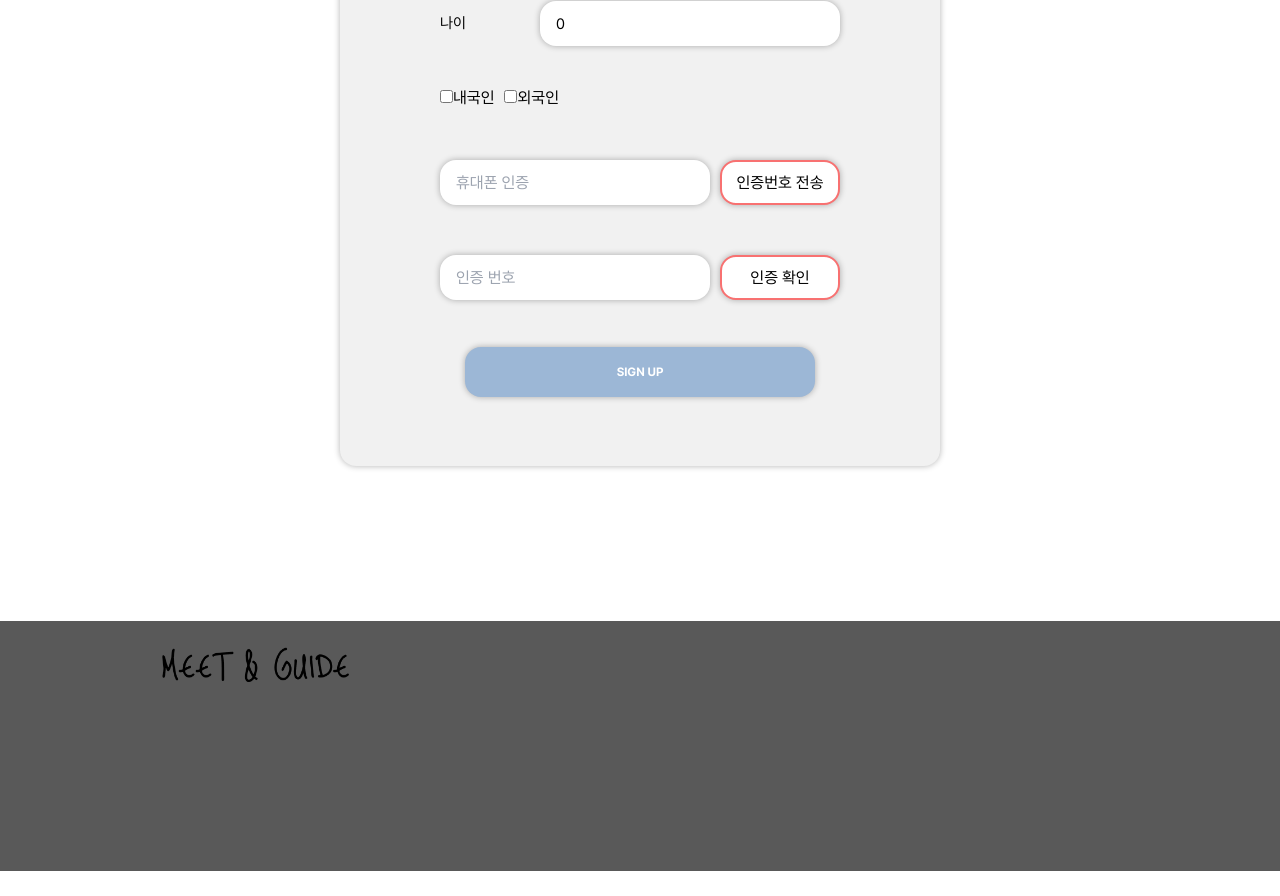
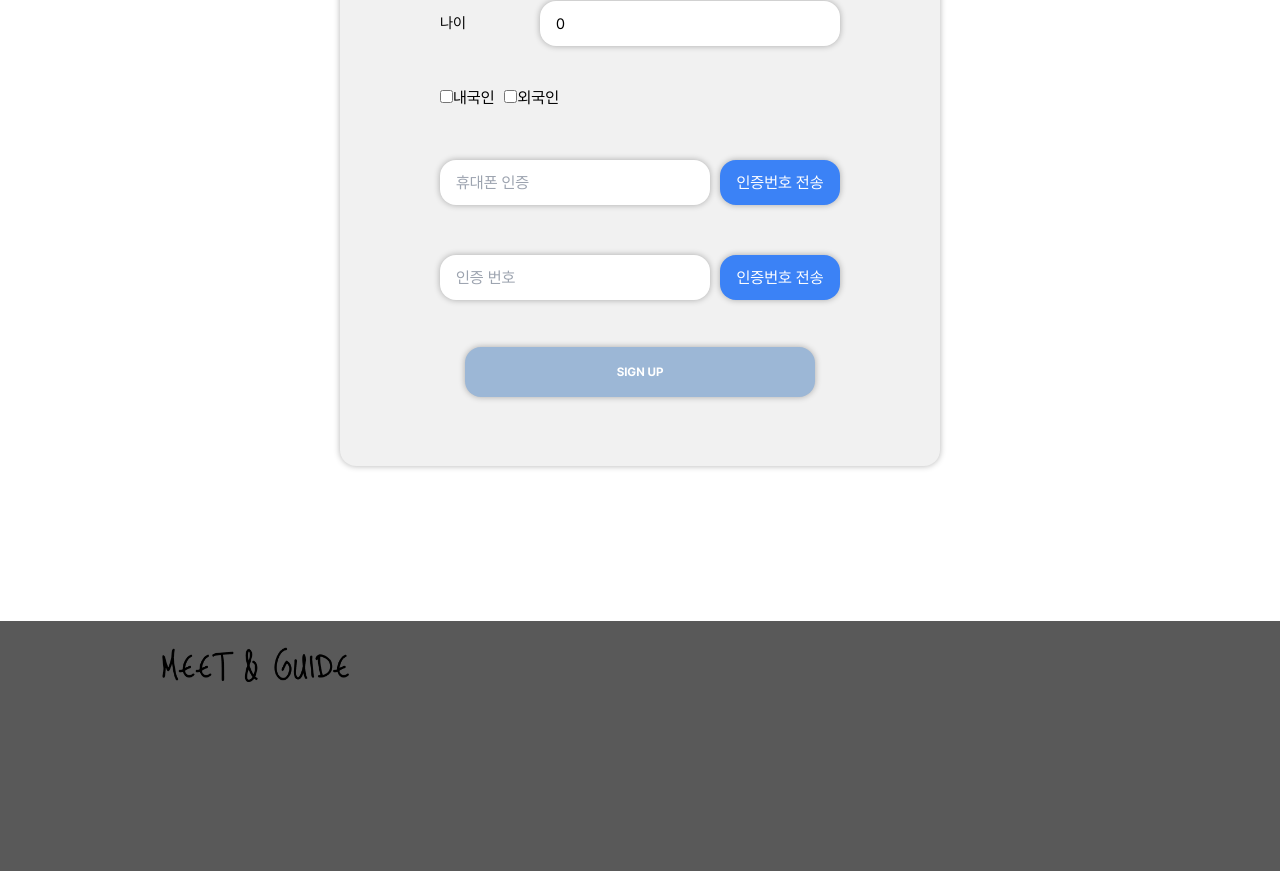
Before and after one commit to lha0/meetandguide-frontend, a React (Create React App) app: page /userSignUp in a window 1280 px wide. Shown: the part 837-1733 px from the top of the page. Built offline with nearby package versions, Linux system fonts and the light colour scheme.

Commit message:
Feat: 인증 여부에 따른 버튼 변환 및 회원가입 차단
- 인증 성공 시 버튼 변환 및 인증번호 확인 버튼 비활성화
- 아이디, 비밀번호, 휴대폰 인증 안되었을 시 회원가입 차단 기능 구현

```diff
--- a/src/pages/signUp/GuideSignUp.jsx
+++ b/src/pages/signUp/GuideSignUp.jsx
@@ -21,6 +21,8 @@ export default function GuideSignUp() {
   });
   const [phoneNumber, setPhoneNumber] = useState("");
   const [verifyNum, setVerifyNum] = useState("");
+  const [isSMSSent, setIsSMSSent] = useState(false);
+  const [isVerified, setIsVerified] = useState(false);
 
   const handleChange = async (e) => {
     const { id, type, checked, value } = e.target;
@@ -81,6 +83,9 @@ export default function GuideSignUp() {
   };
 
   const handleSignUpBtn = () => {
+    if (!isVerified || values.username == "" || values.password == "") {
+      alert("작성되지 않은 필드가 있습니다.");
+    } else {
       guideSignup(values)
         .then((response) => {
           alert("회원가입 성공 \n 로그인 화면으로 이동합니다.");
@@ -90,13 +95,14 @@ export default function GuideSignUp() {
           alert("회원가입 실패");
           console.log("guide signup fails ", error);
         });
+    }
   };
 
   const handleSendSMS = async (e) => {
     sendAuthSMS(phoneNumber)
       .then((response) => {
-        console.log(response);
         alert("인증번호 발송 성공");
+        setIsSMSSent(true);
       })
       .catch((error) => console.log("인증번호 발송 실패", error));
   };
@@ -109,8 +115,8 @@ export default function GuideSignUp() {
   const handleVerifyNum = async (e) => {
     verifyPhoneNum(verifyObject)
       .then((response) => {
-        console.log(response);
         alert("인증 성공");
+        setIsVerified(true);
       })
       .catch((error) => console.log("인증번호 인증 실패", error));
   };
@@ -124,6 +130,8 @@ export default function GuideSignUp() {
     displayFormattedPhoneNumber,
     handleSendSMS,
     handleVerifyNum,
+    isSMSSent,
+    isVerified,
   };
   return <GuideSignUpView {...props} />;
 }
--- a/src/pages/signUp/GuideSignUpView.jsx
+++ b/src/pages/signUp/GuideSignUpView.jsx
@@ -7,6 +7,8 @@ export default function GuideSignUpView({
   displayFormattedPhoneNumber,
   handleSendSMS,
   handleVerifyNum,
+  isSMSSent,
+  isVerified,
 }) {
   return (
     <section className="w-[600px] mt-[100px] mb-[130px] flex flex-col justify-center items-center rounded-2xl shadow-button bg-[#F1F1F1]">
@@ -99,11 +101,12 @@ export default function GuideSignUpView({
           />
 
           <button
-            className="w-[120px] h-[45px] px-2 py-1
-          bg-white border-2 border-red-400 text-black rounded-2xl shadow-button"
+            className={`w-[120px] h-[45px] px-2 py-1 ${
+              isSMSSent ? "bg-gray" : "bg-blue-500"
+            } text-white rounded-2xl shadow-button`}
             onClick={handleSendSMS}
           >
-            인증번호 전송
+            {isSMSSent ? "다시 보내기" : "인증번호 전송"}
           </button>
         </div>
 
@@ -118,11 +121,13 @@ export default function GuideSignUpView({
           />
 
           <button
-            className="w-[120px] h-[45px] px-2 py-1
-          bg-white border-2 border-red-400 text-black rounded-2xl shadow-button"
             onClick={handleVerifyNum}
+            disabled={isVerified}
+            className={`w-[120px] h-[45px] px-2 py-1 ${
+              isVerified ? "bg-gray" : " bg-blue-500"
+            } text-white rounded-2xl shadow-button`}
           >
-            인증 확인
+            {isVerified ? "인증 완료" : "인증번호 전송"}
           </button>
         </div>
       </div>
--- a/src/pages/signUp/UserSignUp.jsx
+++ b/src/pages/signUp/UserSignUp.jsx
@@ -16,6 +16,8 @@ export default function UserSignUp() {
 
   const [phoneNumber, setPhoneNumber] = useState("");
   const [verifyNum, setVerifyNum] = useState("");
+  const [isSMSSent, setIsSMSSent] = useState(false);
+  const [isVerified, setIsVerified] = useState(false);
 
   const handleChange = async (e) => {
     const { id, type, value } = e.target;
@@ -55,6 +57,9 @@ export default function UserSignUp() {
   };
 
   const handleSignUpBtn = async (e) => {
+    if (!isVerified || values.username == "" || values.password == "") {
+      alert("작성되지 않은 필드가 있습니다.");
+    } else {
       userSignup(values)
         .then((response) => {
           alert("회원가입 성공 \n 로그인 화면으로 이동합니다.");
@@ -64,12 +69,14 @@ export default function UserSignUp() {
           alert("회원가입 실패");
           console.log("user signup fails ", error);
         });
+    }
   };
 
   const handleSendSMS = async (e) => {
     sendAuthSMS(phoneNumber)
       .then((response) => {
         alert("인증번호 발송 성공");
+        setIsSMSSent(true);
       })
       .catch((error) => console.log("인증번호 발송 실패", error));
   };
@@ -82,6 +89,7 @@ export default function UserSignUp() {
     verifyPhoneNum(verifyObject)
       .then((response) => {
         alert("인증 성공");
+        setIsVerified(true);
       })
       .catch((error) => console.log("인증번호 인증 실패", error));
   };
@@ -95,6 +103,8 @@ export default function UserSignUp() {
     displayFormattedPhoneNumber,
     handleSendSMS,
     handleVerifyNum,
+    isSMSSent,
+    isVerified,
   };
 
   return <UserSignUpView {...props} />;
--- a/src/pages/signUp/UserSignUpView.jsx
+++ b/src/pages/signUp/UserSignUpView.jsx
@@ -7,6 +7,8 @@ export default function UserSignUpView({
   displayFormattedPhoneNumber,
   handleSendSMS,
   handleVerifyNum,
+  isSMSSent,
+  isVerified,
 }) {
   return (
     <section className="w-[600px] mt-[100px] mb-[130px] flex flex-col justify-center items-center rounded-2xl shadow-button bg-[#F1F1F1]">
@@ -99,11 +101,12 @@ export default function UserSignUpView({
           />
 
           <button
-            className="w-[120px] h-[45px] px-2 py-1
-          bg-white border-2 border-red-400 text-black rounded-2xl shadow-button"
+            className={`w-[120px] h-[45px] px-2 py-1 ${
+              isSMSSent ? "bg-gray" : "bg-blue-500"
+            } text-white rounded-2xl shadow-button`}
             onClick={handleSendSMS}
           >
-            인증번호 전송
+            {isSMSSent ? "다시 보내기" : "인증번호 전송"}
           </button>
         </div>
 
@@ -118,11 +121,13 @@ export default function UserSignUpView({
           />
 
           <button
-            className="w-[120px] h-[45px] px-2 py-1
-          bg-white border-2 border-red-400 text-black rounded-2xl shadow-button"
             onClick={handleVerifyNum}
+            disabled={isVerified}
+            className={`w-[120px] h-[45px] px-2 py-1 ${
+              isVerified ? "bg-gray" : " bg-blue-500"
+            } text-white rounded-2xl shadow-button`}
           >
-            인증 확인
+            {isVerified ? "인증 완료" : "인증번호 전송"}
           </button>
         </div>
       </div>
```
Lines whose indentation alone changed are shown as unchanged.
